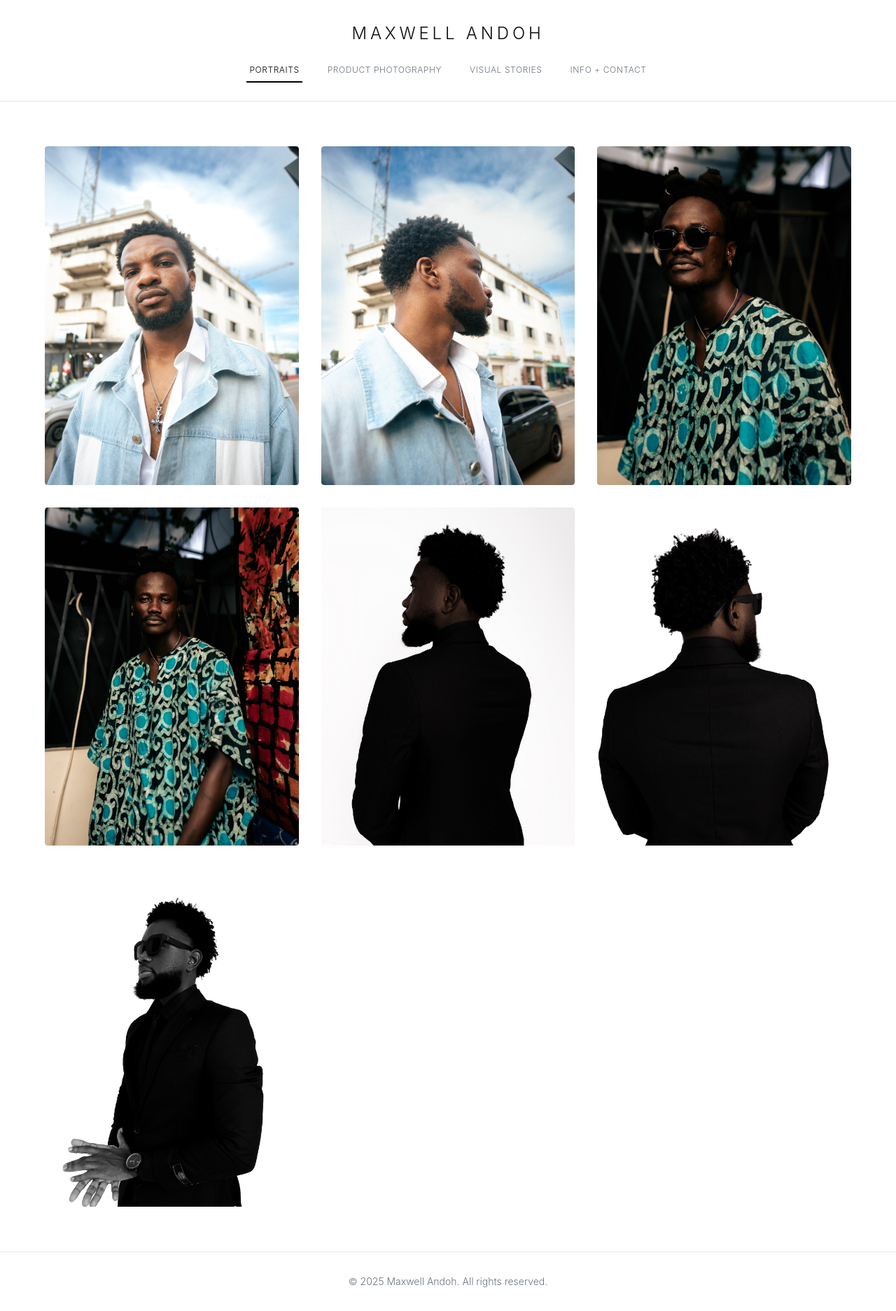
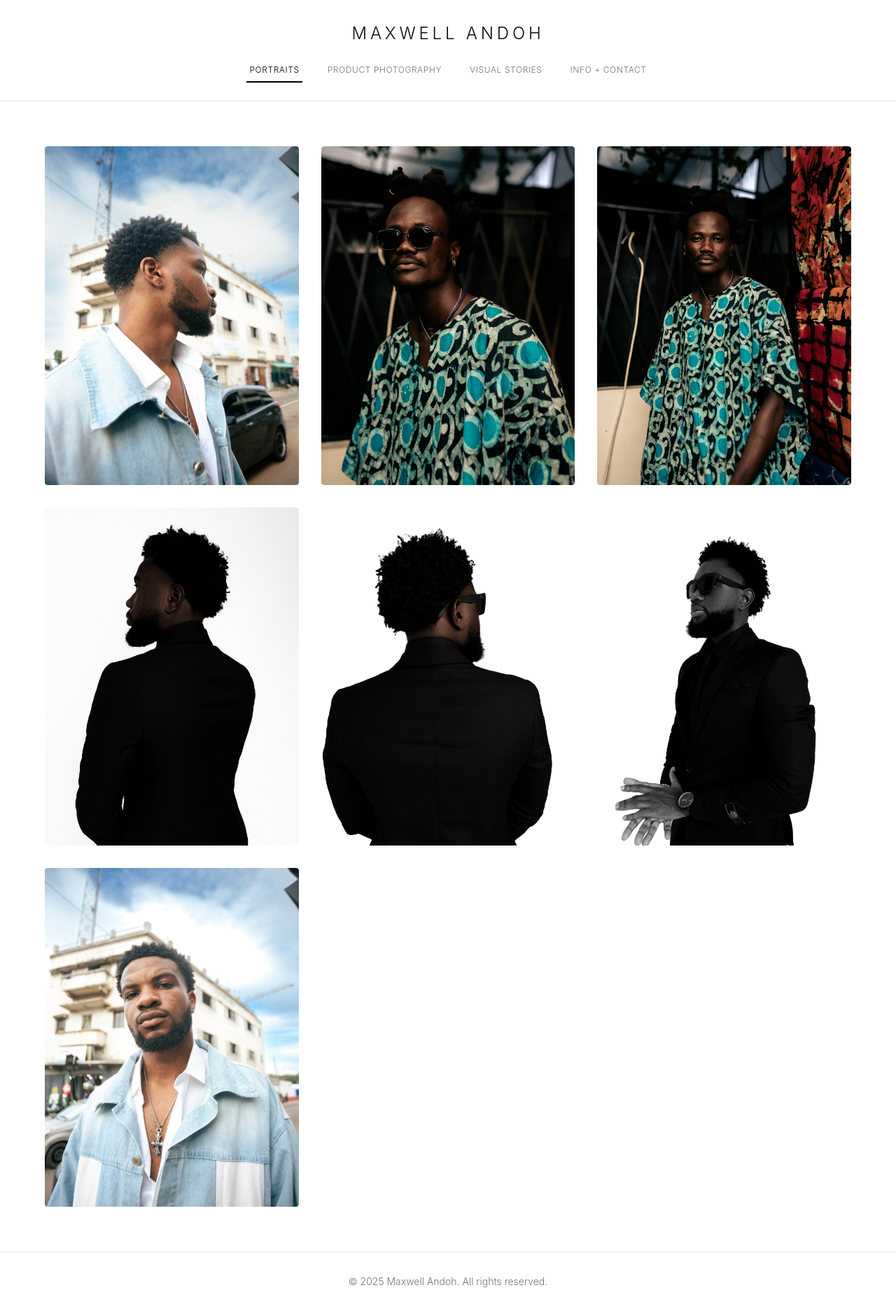
Before and after one commit to Fxmadeworlator/maxwell, a React (Vite) app: page / in a window 1280 px wide. Shown: the whole page at 70% size. Built offline with nearby package versions, Linux system fonts and the light colour scheme.

Commit message:
Reorder portrait images
Reverse the order of images in the portrait section.

```diff
--- a/src/pages/Index.tsx
+++ b/src/pages/Index.tsx
@@ -75,37 +75,37 @@ const PortraitsSection = () => {
   const images = [
     {
       id: 1,
-      src: "/lovable-uploads/1764c3ed-2154-465c-a523-e4270a15e96f.png",
+      src: "/lovable-uploads/73d7bd78-7241-4fb9-bf56-b8045ffb3e73.png",
       title: "Portrait I"
     },
     {
       id: 2,
-      src: "/lovable-uploads/73d7bd78-7241-4fb9-bf56-b8045ffb3e73.png",
+      src: "/lovable-uploads/4f5b6963-004f-4d29-babe-58205ed6882a.png",
       title: "Portrait II"
     },
     {
       id: 3,
-      src: "/lovable-uploads/4f5b6963-004f-4d29-babe-58205ed6882a.png",
+      src: "/lovable-uploads/fdc70fed-f854-42ce-9822-1b13f91c417f.png",
       title: "Portrait III"
     },
     {
       id: 4,
-      src: "/lovable-uploads/fdc70fed-f854-42ce-9822-1b13f91c417f.png",
+      src: "/lovable-uploads/63045bc9-d8e9-45af-8c9e-4984fb99d16e.png",
       title: "Portrait IV"
     },
     {
       id: 5,
-      src: "/lovable-uploads/63045bc9-d8e9-45af-8c9e-4984fb99d16e.png",
+      src: "/lovable-uploads/b64392d8-4c42-4d33-a18f-818a574c0aeb.png",
       title: "Portrait V"
     },
     {
       id: 6,
-      src: "/lovable-uploads/b64392d8-4c42-4d33-a18f-818a574c0aeb.png",
+      src: "/lovable-uploads/ef8330eb-e897-456e-9798-f9c70d955c75.png",
       title: "Portrait VI"
     },
     {
       id: 7,
-      src: "/lovable-uploads/ef8330eb-e897-456e-9798-f9c70d955c75.png",
+      src: "/lovable-uploads/1764c3ed-2154-465c-a523-e4270a15e96f.png",
       title: "Portrait VII"
     },
   ];
```
